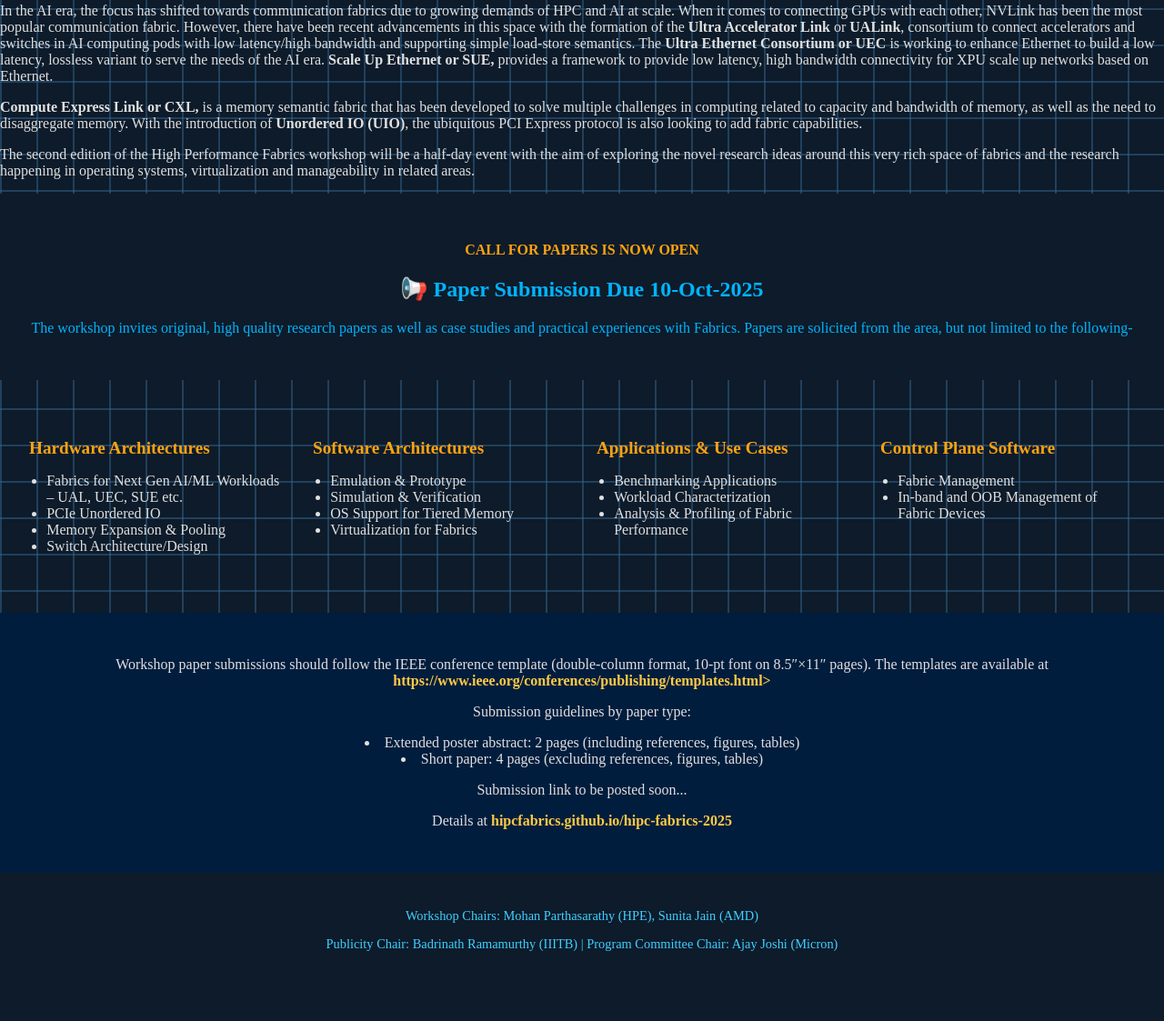
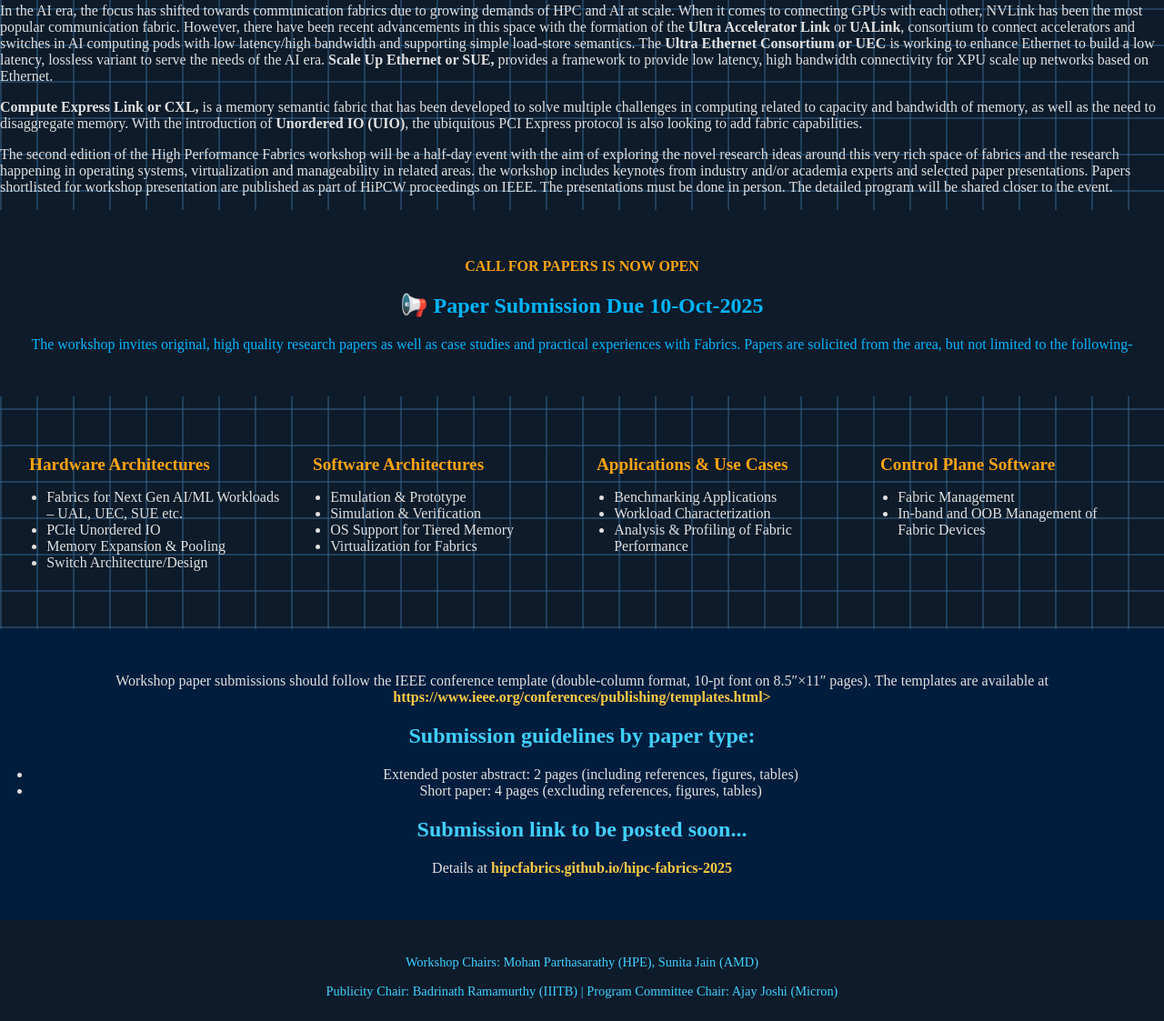
Before and after one commit to HiPCFabrics/hipc-fabrics-2025, a plain HTML site: page index.html in a window 1280 px wide. Shown: the part 391-1514 px from the top of the page at 91% size. Before the commit the page ends 1476 px from the top, so only its background shows below. Drawn offline with Linux system fonts and the light colour scheme.

Commit message:
Update index.html

```diff
--- a/index.html
+++ b/index.html
@@ -28,7 +28,7 @@
       <strong>Compute Express Link or CXL,</strong> is a memory semantic fabric that has been developed to solve multiple challenges in computing related to capacity and bandwidth of memory, as well as the need to disaggregate memory. With the introduction of <strong>Unordered IO (UIO)</strong>, the ubiquitous PCI Express protocol is also looking to add fabric capabilities.
     </p>
     <p>
-      The second edition of the High Performance Fabrics workshop will be a half-day event with the aim of exploring the novel research ideas around this very rich space of fabrics and the research happening in operating systems, virtualization and manageability in related areas.
+      The second edition of the High Performance Fabrics workshop will be a half-day event with the aim of exploring the novel research ideas around this very rich space of fabrics and the research happening in operating systems, virtualization and manageability in related areas. the workshop includes keynotes from industry and/or academia experts and selected paper presentations. Papers shortlisted for workshop presentation are published as part of HiPCW proceedings on IEEE. The presentations must be done in person. The detailed program will be shared closer to the event.
     </p>
   </section>
 
@@ -76,10 +76,12 @@
 
   <section class="submission">
   <p> Workshop paper submissions should follow the IEEE conference template (double-column format, 10-pt font on 8.5″×11″ pages). The templates are available at <a href="https://www.ieee.org/conferences/publishing/templates.html" target="_blank">https://www.ieee.org/conferences/publishing/templates.html></a>
-<p>Submission guidelines by paper type: </p>
+<h2>Submission guidelines by paper type: </h2>
+    <ul>
 <li>Extended poster abstract: 2 pages (including references, figures, tables)</li>
 <li>Short paper: 4 pages (excluding references, figures, tables)</li> </p>
-    <p>Submission link to be posted soon...</p>
+      </ul>
+    <h2>Submission link to be posted soon...</h2>
     <p>Details at <a href="https://hipcfabrics.github.io/hipc-fabrics-2025" target="_blank">hipcfabrics.github.io/hipc-fabrics-2025</a></p>
   </section>
 
```
